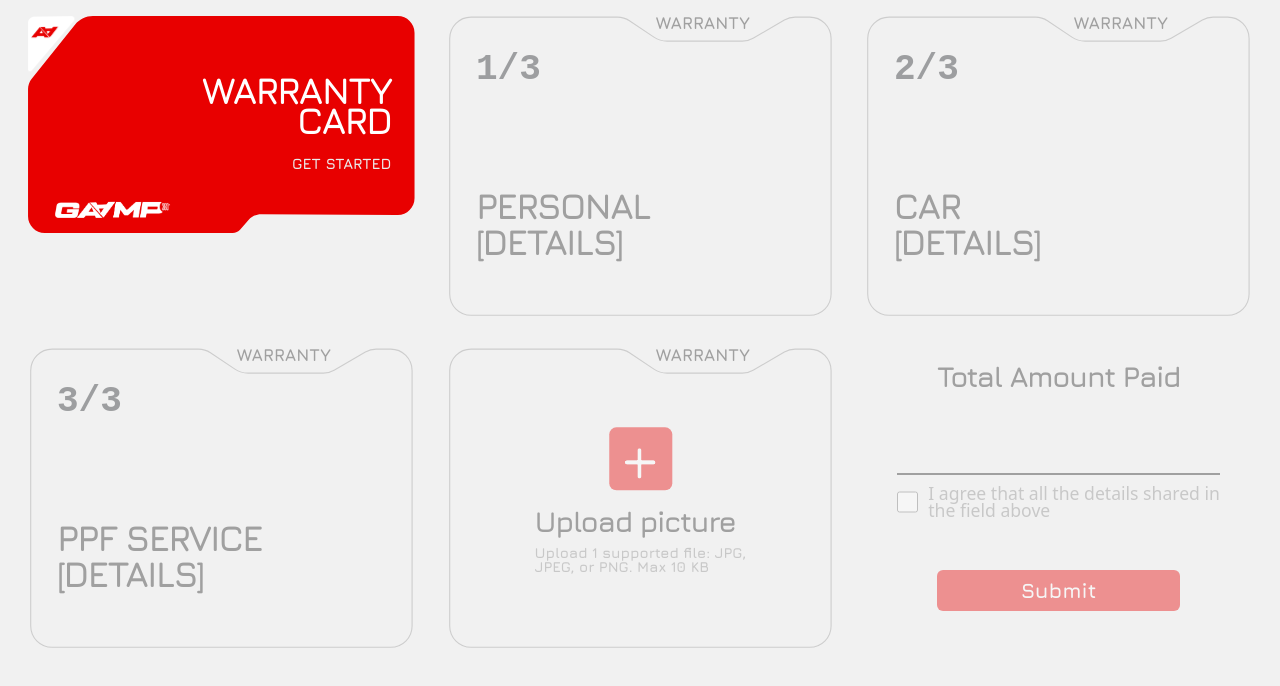
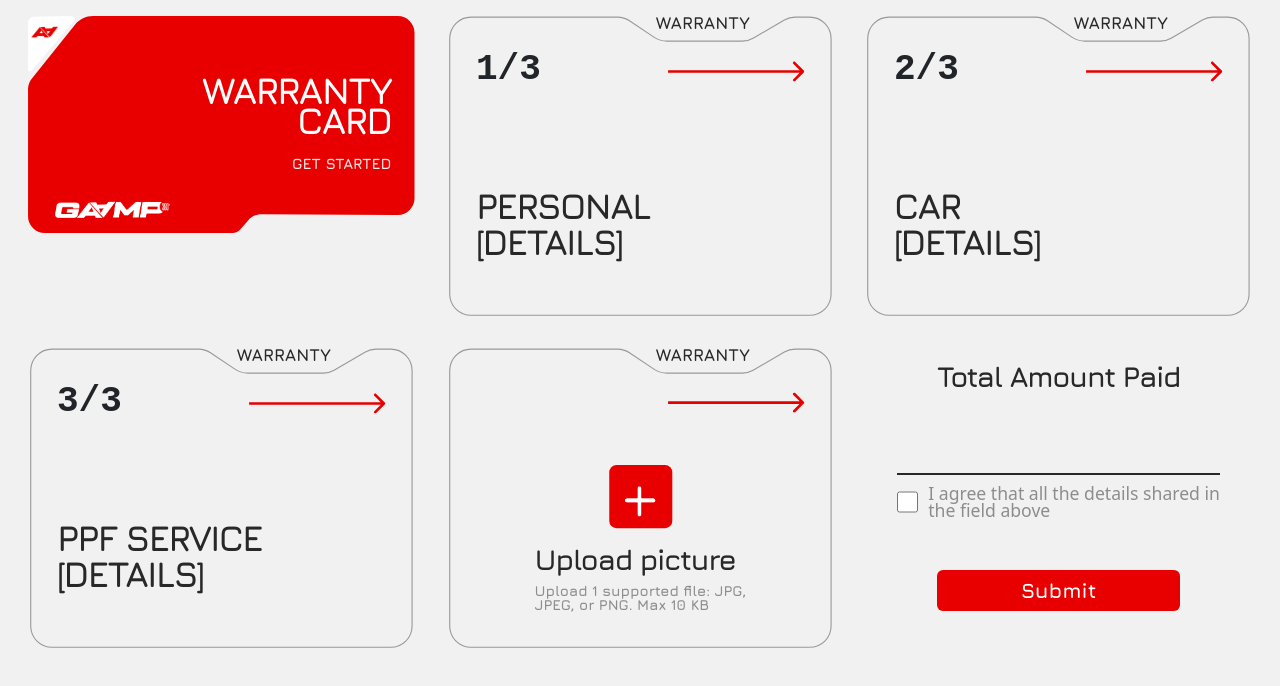
Before and after one commit to PoojaTamor/GAAMP_PPF_SERVICE_FORM, a plain HTML site: page gaamp.html in a window 1280 px wide. Drawn offline with nearby package versions, Linux system fonts and the light colour scheme; some packages are replaced by stand-ins of ours; a script that the page names is missing; a web font is replaced by a local one.

Commit message:
Update gaamp.html

```diff
--- a/gaamp.html
+++ b/gaamp.html
@@ -733,12 +733,19 @@ margin-bottom: 10px;
 #mainForm{
   padding-bottom: 50px;
 }
+.mating{
+  margin-left: 20px !important;
+  margin-right: 10px !important;
 }
-
+}
+/* .cardlist{
+  border: 1px solid #000;
+} */
 
 /* .swal2-validation-message button{
   background-color: #E80000 !important;
 } */
+
 
 
 </style>
@@ -785,7 +792,11 @@ margin-bottom: 10px;
               <div xmlns="http://www.w3.org/1999/xhtml" class="card-content">
                                 <div class="open-layout">
                   <div class="section-label">Warranty</div>
-                  <div class="step-count">1/3</div>
+                <div class="d-flex  justify-content-between align-items-center">
+                    <div class="step-count">1/3</div>
+                  <div class="next-btn"><img src="./Arrow 7.svg" alt="next" ></div>
+                </div>
+<div class="cardlist">
 
                   <!-- Clickable Heading -->
                   <div class="card-title-open"><span>PERSONAL [DETAILS]</span></div>
@@ -796,6 +807,7 @@ margin-bottom: 10px;
                     <div class="col-md-12"><input type="number" class="form-control" name="phone" placeholder="[Phone No.]" required></div>
                     <div class="col-md-12"><input type="email" class="form-control" name="email" placeholder="[Email]" required></div>
                   </div>
+</div>
 
                 </div>
 
@@ -814,7 +826,11 @@ margin-bottom: 10px;
               <div xmlns="http://www.w3.org/1999/xhtml" class="card-content">
                 <div class="open-layout">
                   <div class="section-label">Warranty</div>
-                  <div class="step-count">2/3</div>
+                <div class="d-flex  justify-content-between align-items-center">
+                    <div class="step-count">2/3</div>
+                  <div class="next-btn"><img src="./Arrow 7.svg" alt="next" ></div>
+                </div>
+<div class="cardlist">
 
                   <!-- Clickable Heading -->
 <div class="card-title-open">CAR<span class="d-block"> [DETAILS]</span></div>
@@ -884,10 +900,8 @@ margin-bottom: 10px;
                       placeholder="Enter model"/>
                   </div>
                   </div>
-
+                  </div>
                 </div>
-
-
               </div>
             </foreignObject>
           </svg>
@@ -904,8 +918,11 @@ margin-bottom: 10px;
                 <div class="open-layout">
                   <div class="section-label">Warranty</div>
 
-                  <div class="step-count">3/3</div>
-
+              <div class="d-flex  justify-content-between align-items-center">
+                    <div class="step-count">3/3</div>
+                  <div class="next-btn"><img src="./Arrow 7.svg" alt="next" ></div>
+                </div>
+<div class="cardlist">
                   <!-- Clickable Heading -->
                   <div class="card-title-open"> ppf service<span class="d-block"> [DETAILS]</span></div>
 
@@ -916,17 +933,17 @@ margin-bottom: 10px;
 <h3>PPF Types</h3>
   </div>
 <div class="col-12">
-<div class="row g-0 aling-items-center">
+<div class="row gx-md-0 gx-5 aling-items-center">
   <div class="col-md-3 col-2">
             <input type="radio" id="gloss" name="finish" value="Gloss" class="form-radio-input">
             <label for="gloss" class="form-radio-label">[Gloss]</label>
   </div>
-    <div class="col-md-3 col-2">
-      <input type="radio" id="matte" name="finish" value="Matte" class="form-radio-input">
+    <div class="col-md-3 col-2 mating">
+      <input type="radio" id="matte" name="finish" value="Matte" class="form-radio-input ">
             <label for="matte" class="form-radio-label">[Matte]</label>
   </div>
-    <div class="col-md-3 col-3">
-        <input type="radio" id="colored" name="finish" value="Colored" class="form-radio-input">
+    <div class="col-md-3 col-3 ">
+        <input type="radio" id="colored" name="finish" value="Colored" class="form-radio-input ">
             <label for="colored" class="form-radio-label">[Colored]</label>
   </div>
     <div class="col-md-3 col-3 ">
@@ -981,6 +998,7 @@ margin-bottom: 10px;
 <div>
 </div>
                    </div>
+                   </div>
                 </div>
               </div>
             </foreignObject>
@@ -997,6 +1015,7 @@ margin-bottom: 10px;
               <div xmlns="http://www.w3.org/1999/xhtml" class="card-content">
                 <div class="open-layout warranty-card">
                   <div class="section-label">Warranty</div>
+                   <div class="text-end mt-3 next-btn" ><img src="./Arrow 7.svg" alt="next" ></div>
 
                   <div class="mt-5"><label class="upload-box" for="uplodefile">
   <div class="upload-icon">+ </div>
@@ -1010,9 +1029,6 @@ margin-bottom: 10px;
   </div>
   <input type="file" class="file-input d-none" accept=".jpg,.png,.jpeg " id="uplodefile" required name="file">
 </label></div>
-
-
-
                 </div>
 
 
@@ -1047,12 +1063,7 @@ margin-bottom: 10px;
     </div>
   </div>
 </form>
-
-
-
 </div>
-
-
 
 <!-- Modal -->
 <div class="modal fade" id="staticBackdrop" data-bs-backdrop="static" data-bs-keyboard="false" tabindex="-1" aria-labelledby="staticBackdropLabel" aria-hidden="true">
@@ -1075,7 +1086,7 @@ margin-bottom: 10px;
         </button>
 
       <div>
-                    <p id="thanks">We truly appreciate your trust in our products and services. Your satisfaction is our priority, and this warranty is our commitment to stand by you every step of the way.</p>
+    <p id="thanks">We truly appreciate your trust in our products and services. Your satisfaction is our priority, and this warranty is our commitment to stand by you every step of the way.</p>
       </div>
       <div class="row gx-5  align-items-end ">
     <div class="col-7">
@@ -1111,7 +1122,6 @@ margin-bottom: 10px;
 });
 </script>
 
-
 <script>
    const coverageSelect = document.getElementById("coverage");
   const otherPartsContainer = document.getElementById("otherpatsContainer");
@@ -1129,6 +1139,7 @@ margin-bottom: 10px;
     }
   })
 </script>
+
 <script>
   document.addEventListener("DOMContentLoaded", function () {
   const finishes = document.querySelectorAll('input[name="finish"]');
@@ -1239,7 +1250,7 @@ storeSelect.addEventListener("change", function() {
 });
 
   </script>
- <script>
+ <!-- <script>
   const cards = document.querySelectorAll(".card-wrapper");
 
 // Initially disable all cards
@@ -1301,6 +1312,59 @@ document.getElementById("getStartedBtn").addEventListener("click", () => {
   cards[0].scrollIntoView({ behavior: "smooth" });
 });
 
-</script>
+</script>  -->
+
+<!-- <script>
+  const cards = document.querySelectorAll(".card-wrapper");
+  let currentStep = -1;
+
+  // Initially disable all cards
+  cards.forEach(card => {
+    card.style.pointerEvents = "none";
+    card.style.opacity = "0.4";
+  });
+
+  // Enable a specific card
+  function enableCard(index) {
+    if (index < cards.length) {
+      cards[index].style.pointerEvents = "auto";
+      cards[index].style.opacity = "1";
+      currentStep = index;
+    }
+  }
+
+  // Check if all required fields in a given card are filled
+  function allRequiredFilled(card) {
+    const inputs = Array.from(card.querySelectorAll("input[required], select[required], textarea[required]"))
+      .filter(inp => inp.offsetParent !== null); // visible ones only
+    return inputs.every(inp => inp.value.trim() !== "");
+  }
+
+  // Handle "Next" button click
+  document.querySelectorAll(".next-btn").forEach((btn, index) => {
+    btn.addEventListener("click", () => {
+      const currentCard = cards[index];
+      if (allRequiredFilled(currentCard)) {
+        // Unlock next card
+        if (index + 1 < cards.length) {
+          enableCard(index + 1);
+          // Scroll only when user clicks next
+          cards[index + 1].scrollIntoView({ behavior: "smooth" });
+        }
+      } else {
+        alert("Please fill all required fields before continuing.");
+      }
+    });
+  });
+
+  // "Get Started" button → enable first block
+  document.getElementById("getStartedBtn").addEventListener("click", () => {
+    enableCard(0);
+    cards[0].scrollIntoView({ behavior: "smooth" });
+  });
+</script> -->
+
+
+
 </body>
 </html>
```
